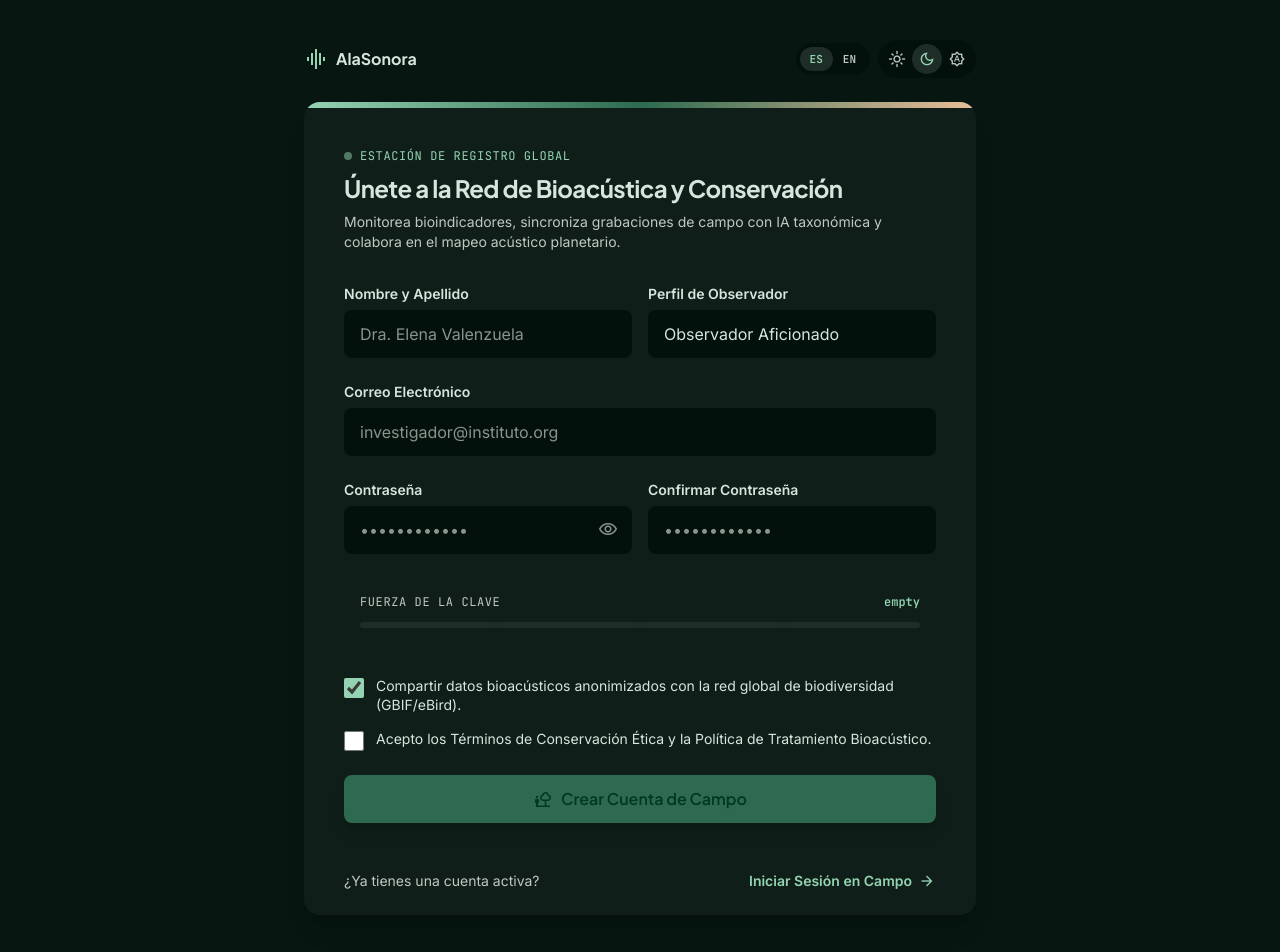
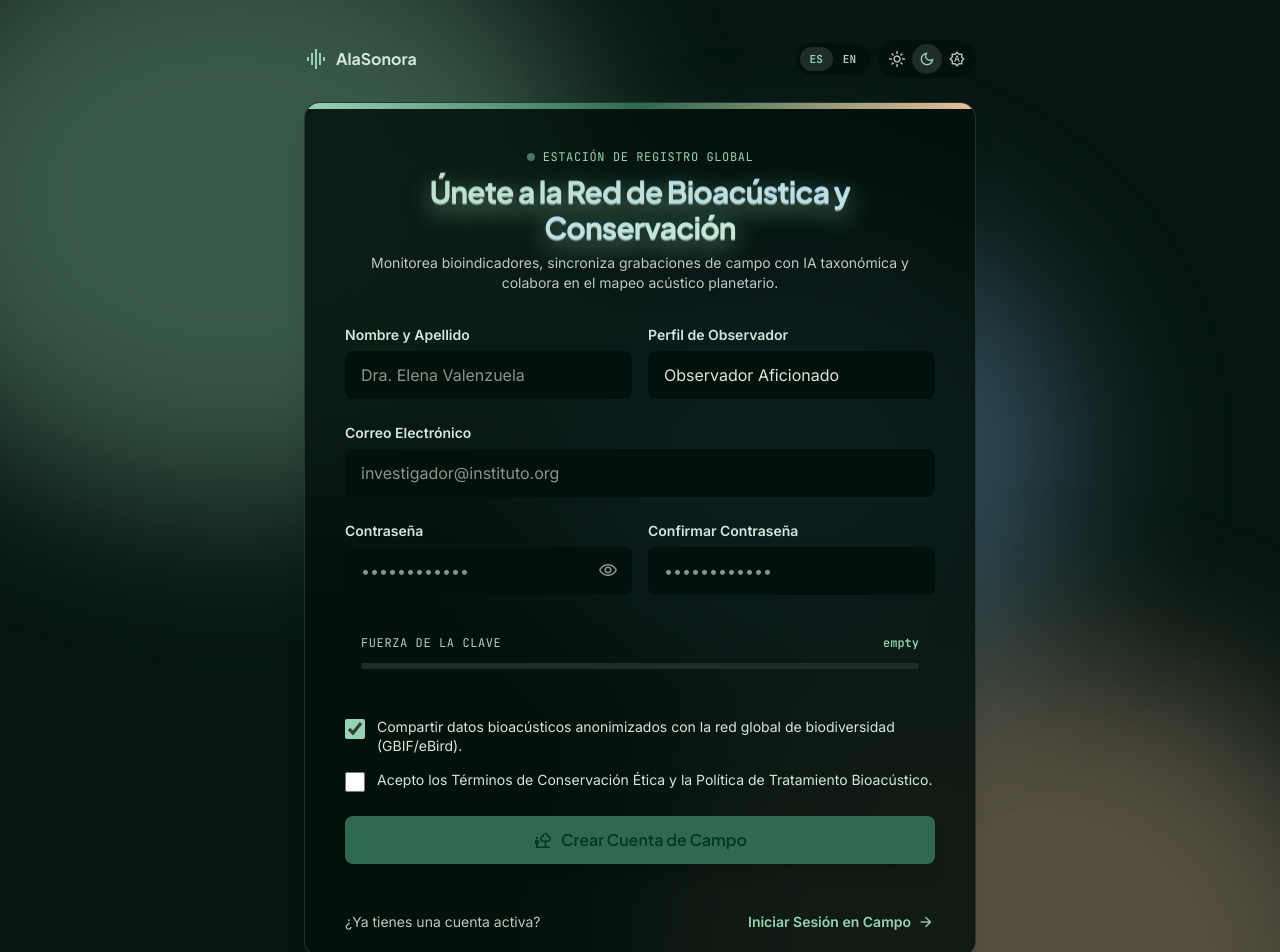
Before and after one commit to solartedaniers/AlaSonora, an Angular app in the folder frontend/: page /register in a window 1280 px wide. Shown: the top 952 px of the page. Built offline with nearby package versions, Linux system fonts and the light colour scheme.

Commit message:
Arreglo visual de pa pantalla de reguistro

```diff
--- a/frontend/src/app/features/auth/register/register.component.html
+++ b/frontend/src/app/features/auth/register/register.component.html
@@ -1,6 +1,5 @@
-<div class="min-h-screen w-full flex flex-col items-center justify-center bg-surface px-4 py-10 relative overflow-hidden">
-  <div class="absolute -top-24 -left-20 w-96 h-96 rounded-full bg-primary/10 blur-3xl pointer-events-none"></div>
-  <div class="absolute top-96 right-10 w-[350px] h-[350px] rounded-full bg-secondary/10 blur-2xl pointer-events-none"></div>
+<div class="min-h-screen w-full flex flex-col items-center bg-surface px-4 py-10 relative overflow-hidden">
+  <app-soft-aurora />
 
   <div class="w-full max-w-2xl flex items-center justify-between mb-6 z-10">
     <a routerLink="/" class="flex items-center gap-2 text-on-surface">
@@ -13,19 +12,20 @@
     </div>
   </div>
 
-  <div class="w-full max-w-2xl bg-surface-container-low rounded-2xl shadow-xl overflow-hidden relative z-10">
+  <div class="w-full max-w-2xl flex-1 flex items-center z-10">
+  <div appBorderGlow class="glass-card w-full rounded-2xl shadow-xl overflow-hidden">
     <div class="h-1.5 w-full bg-gradient-to-r from-primary via-primary-container to-secondary"></div>
 
     <div class="p-6 sm:p-10 flex flex-col gap-8">
-      <div class="flex flex-col gap-2 text-center sm:text-left">
-        <div class="flex items-center justify-center sm:justify-start gap-2 text-primary font-mono text-xs uppercase tracking-wider">
+      <div class="flex flex-col items-center gap-2 text-center">
+        <div class="flex items-center justify-center gap-2 text-primary font-mono text-xs uppercase tracking-wider">
           <span class="inline-block w-2 h-2 rounded-full bg-primary animate-pulse"></span>
           {{ 'auth.register.eyebrow' | translate }}
         </div>
-        <h1 class="font-display text-2xl font-bold text-on-surface tracking-tight">
-          {{ 'auth.register.title' | translate }}
+        <h1 class="font-display text-2xl sm:text-3xl font-bold tracking-tight hero-title-3d">
+          <span class="gradient-3d-text">{{ 'auth.register.title' | translate }}</span>
         </h1>
-        <p class="text-sm text-on-surface-variant max-w-xl">
+        <p class="text-sm text-on-surface-variant max-w-xl mx-auto">
           {{ 'auth.register.subtitle' | translate }}
         </p>
       </div>
@@ -154,8 +154,9 @@
         <button
           type="submit"
           [disabled]="submitting()"
-          class="w-full h-12 rounded-lg bg-primary-container text-on-primary font-display font-semibold shadow-lg flex items-center justify-center gap-2 hover:opacity-90 transition-all disabled:opacity-60"
+          class="group relative w-full h-12 rounded-lg bg-primary-container text-on-primary font-display font-semibold shadow-lg flex items-center justify-center gap-2 overflow-hidden hover:shadow-xl active:scale-[0.98] transition-all disabled:opacity-60"
         >
+          <span class="absolute inset-0 -translate-x-full group-hover:translate-x-[300%] transition-transform duration-1000 ease-out bg-on-primary/20 skew-x-12 w-1/3"></span>
           <span class="material-symbols-outlined text-xl">nature_people</span>
           <span>{{ 'auth.register.submit' | translate }}</span>
         </button>
@@ -170,4 +171,9 @@
       </div>
     </div>
   </div>
+  </div>
+
+  <footer class="w-full max-w-2xl py-8 text-center z-10">
+    <span class="text-sm text-on-surface-variant">© 2026 AlaSonora — {{ 'footer.rights' | translate }}</span>
+  </footer>
 </div>
--- a/frontend/src/app/features/auth/register/register.component.ts
+++ b/frontend/src/app/features/auth/register/register.component.ts
@@ -5,6 +5,8 @@ import { TranslatePipe } from '../../../shared/pipes/translate.pipe';
 import { ThemeToggleComponent } from '../../../shared/components/theme-toggle/theme-toggle.component';
 import { LangToggleComponent } from '../../../shared/components/lang-toggle/lang-toggle.component';
 import { LettersOnlyDirective } from '../../../shared/directives/letters-only.directive';
+import { PointerGlowDirective } from '../../../shared/directives/pointer-glow.directive';
+import { SoftAuroraComponent } from '../../../shared/components/soft-aurora/soft-aurora.component';
 import { UserService } from '../../../core/services/user.service';
 import { nameValidator } from '../../../core/validators/name.validator';
 import { ObserverRole } from '../../../core/models';
@@ -21,6 +23,8 @@ type PasswordTier = 'empty' | 'weak' | 'medium' | 'strong' | 'excellent';
     ThemeToggleComponent,
     LangToggleComponent,
     LettersOnlyDirective,
+    PointerGlowDirective,
+    SoftAuroraComponent,
   ],
   changeDetection: ChangeDetectionStrategy.Eager,
   templateUrl: './register.component.html',
```
